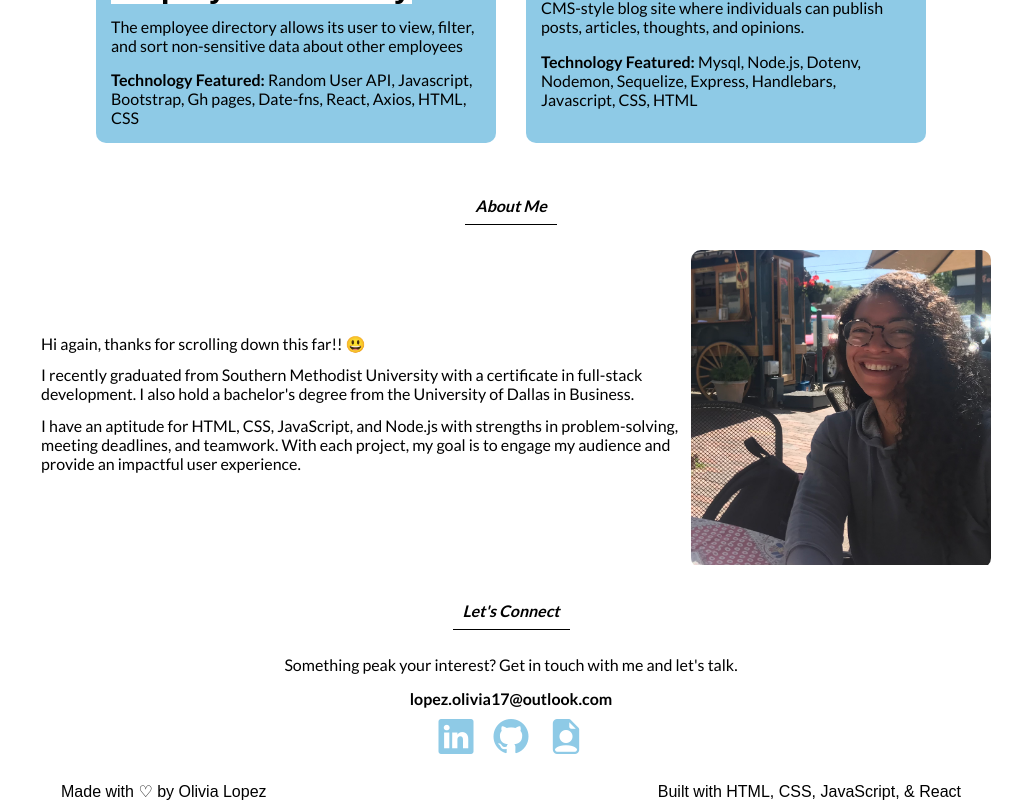
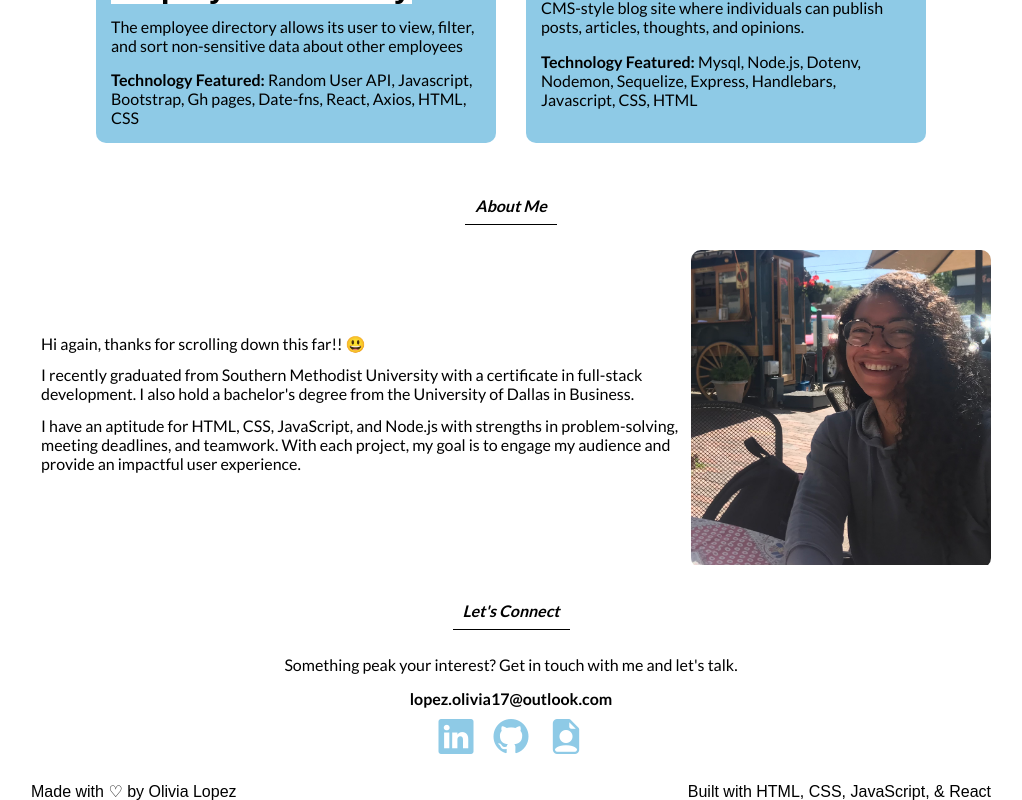
Before and after one commit to DoubleLForce5/Portfolio, a React (Create React App) app: page / in a window 1280 px wide. Shown: the part 1517-2317 px from the top of the page, without its empty margins (129-1151 px from the left). Built offline with nearby package versions, Linux system fonts and the light colour scheme.

Commit message:
modified footer component to remove left/right margin

```diff
--- a/src/components/FooterSection/style.css
+++ b/src/components/FooterSection/style.css
@@ -1,5 +1,5 @@
 .footer-content {
-  margin: 30px;
+  margin: 30px 0;
   display: flex;
   justify-content: space-between;
 }
```
